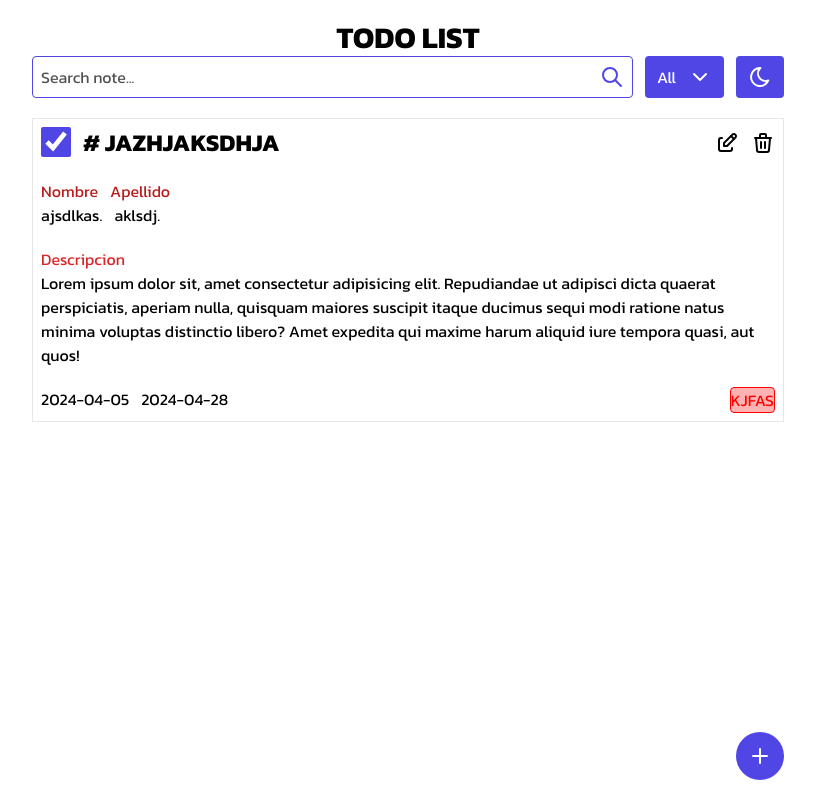
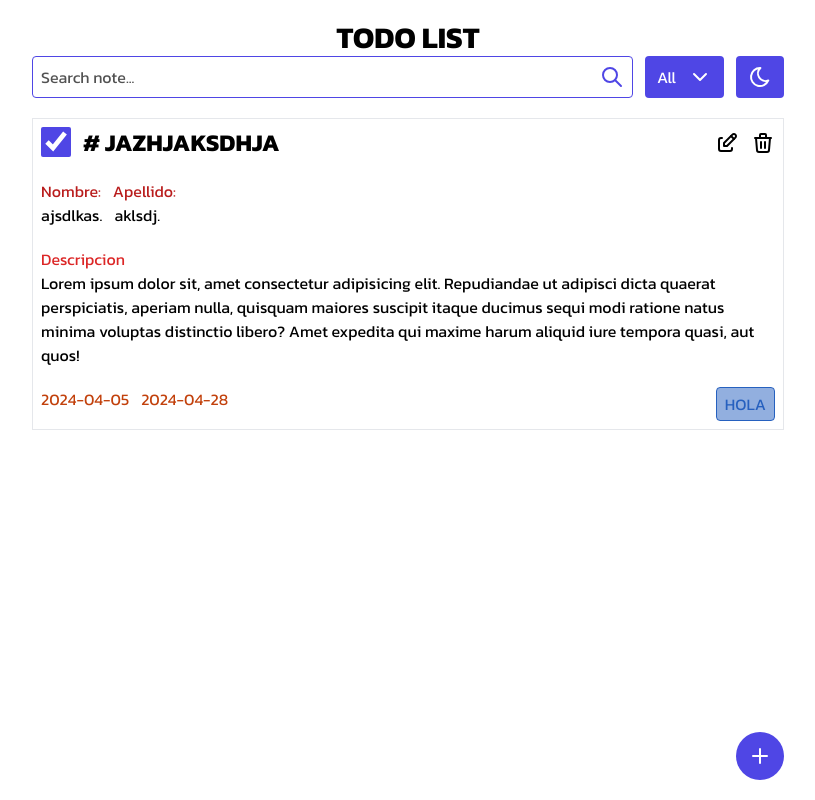
Before and after one commit to kinal-team-1/almacenadora-frontend, a React (Vite) app: page / in a window 1280 px wide. Shown: the whole page, without its empty margins (232-1047 px from the left). Built offline with nearby package versions, Linux system fonts and the light colour scheme.

Commit message:
AL-6 #comment finalizacion de task card #time 2h

```diff
--- a/src/App.jsx
+++ b/src/App.jsx
@@ -66,7 +66,7 @@ export default function App() {
             date_end="2024-04-28"
             label={{
               name: "KJFAS",
-              color: "red",
+              color: "#2661bf",
             }}
             user_lastname="aklsdj"
             user_name="ajsdlkas"
--- a/src/components/TaskCard.jsx
+++ b/src/components/TaskCard.jsx
@@ -28,24 +28,12 @@ export default function TaskCard({
           <IconEdit />
           <IconTrash />
         </div>
-        {/* <span>{description}</span> */}
-        {/* <span>{String(isDone)}</span> */}
-        {/* <span>{created_at}</span> */}
-        {/* <span>{last_updated_at}</span> */}
-        {/* <span>{date_start}</span> */}
-        {/* <span>{date_end}</span> */}
-        {/* <div className="flex gap-4"> */}
-        {/* <span>{label.name}</span> */}
-        {/* <span>{label.color}</span> */}
-        {/* </div> */}
-        {/* <span>{user_name}</span> */}
-        {/* <span>{user_lastname}</span> */}
       </div>
       <div className="flex flex-col gap-2">
         <div className="flex flex-col ">
           <div className="flex gap-3 text-red-700 dark:text-blue-500">
-            <span>Nombre</span>
-            <span>Apellido</span>
+            <span>Nombre:</span>
+            <span>Apellido:</span>
           </div>
           <div className="flex gap-3">
             <span>{user_name}.</span>
@@ -64,31 +52,31 @@ export default function TaskCard({
         </p>
       </div>
       <div className="flex justify-between">
-        <div className="flex gap-3">
+        <div className="flex gap-3  text-orange-700 dark:text-green-500 ">
           <span>{date_start}</span>
           <span>{date_end}</span>
         </div>
         <div
+          className="border relative rounded"
           style={{
             borderColor: label.color,
-            border: `1px ${label.color} solid`,
           }}
-          className="relative rounded"
         >
           <span
-            className="absolute w-full h-full px-2 py-2"
+            className="absolute w-full h-full"
             style={{
               backgroundColor: label.color,
-              opacity: 0.3,
+              opacity: 0.5,
             }}
-          />
-          <span
+          ></span>
+          <div
+            className="mx-2 my-1 cursor-pointer"
             style={{
               color: label.color,
             }}
           >
-            {label.name}
-          </span>
+            HOLA
+          </div>
         </div>
       </div>
     </div>
```
